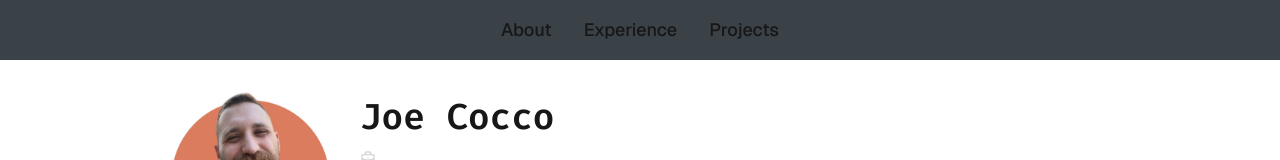
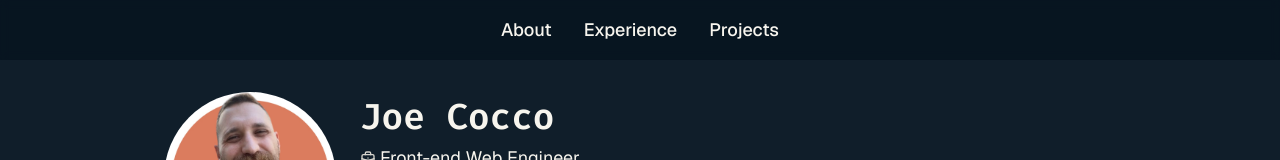
Before and after one commit to cocco3/joecocco.com, a Next.js app: page / in a window 1280 px wide. Shown: the top 160 px of the page. Built offline with nearby package versions, Linux system fonts and the light colour scheme.

Commit message:
fix: Fix CSS colors (#5)

```diff
--- a/src/app/globals.css
+++ b/src/app/globals.css
@@ -21,16 +21,17 @@
   --type-text-sm: 14px/1.43 var(--font-family-body);
   --type-text-xs: 12px/1.5 var(--font-family-body);
 
-  --text-primary: #ffffff;
-  --text-secondary: #d8d3d4;
-  --text-tertiary: #9f9fa9;
+  --text-primary: oklch(0.97 0.01 92.79 / 1);
+  --text-secondary: oklch(from var(--text-primary) calc(l - 0.1) c h / 1);
+  --text-tertiary: oklch(from var(--text-primary) calc(l - 0.2) c h / 1);
 
-  --bg-primary: #0e0e10;
-  --bg-secondary: #171719;
+  --bg-primary: oklch(0.23 0.03 244 / 1);
+  --bg-secondary: oklch(from var(--bg-primary) calc(l + 0.05) c h / 1);
+  --bg-tertiary: oklch(from var(--bg-primary) calc(l + 0.1) c h / 1);
 
-  --border-primary: oklch(0.37 0.01 285.8 / 1);
-  --border-secondary: oklch(0.47 0.01 285.8 / 1);
-  --border-tertiary: oklch(0.67 0.01 285.8 / 1);
+  --border-primary: oklch(0.37 0.01 285 / 1);
+  --border-secondary: oklch(from var(--border-primary) calc(l + 0.1) c h / 1);
+  --border-tertiary: oklch(from var(--border-primary) calc(l + 0.2) c h / 1);
 }
 
 html {
@@ -38,15 +39,17 @@ html {
 }
 
 body {
-  color: light-dark(#171717, #f7f4ea);
-  background: light-dark(#ffffff, #0f1e2a);
+  background-color: var(--bg-primary);
+  color: var(--text-primary);
   font: 400 var(--type-text-md);
   margin: 0;
   -webkit-font-smoothing: antialiased;
   -moz-osx-font-smoothing: grayscale;
 }
 
-* {
+*,
+*::before,
+*::after {
   box-sizing: border-box;
 }
 
--- a/src/components/AppHeader/AppHeader.module.css
+++ b/src/components/AppHeader/AppHeader.module.css
@@ -1,6 +1,6 @@
 .outer {
-  backdrop-filter: saturate(180%) blur(8px);
-  background-color: hsl(from #0f1e2a h s calc(l * 0.6) / 0.8);
+  backdrop-filter: blur(4px);
+  background-color: oklch(from var(--bg-primary) calc(l - 0.05) c h / 0.8);
   position: sticky;
   top: 0;
 }
```
Also changed, not shown: 1 other file (tests, documents, lock files or other folders).
